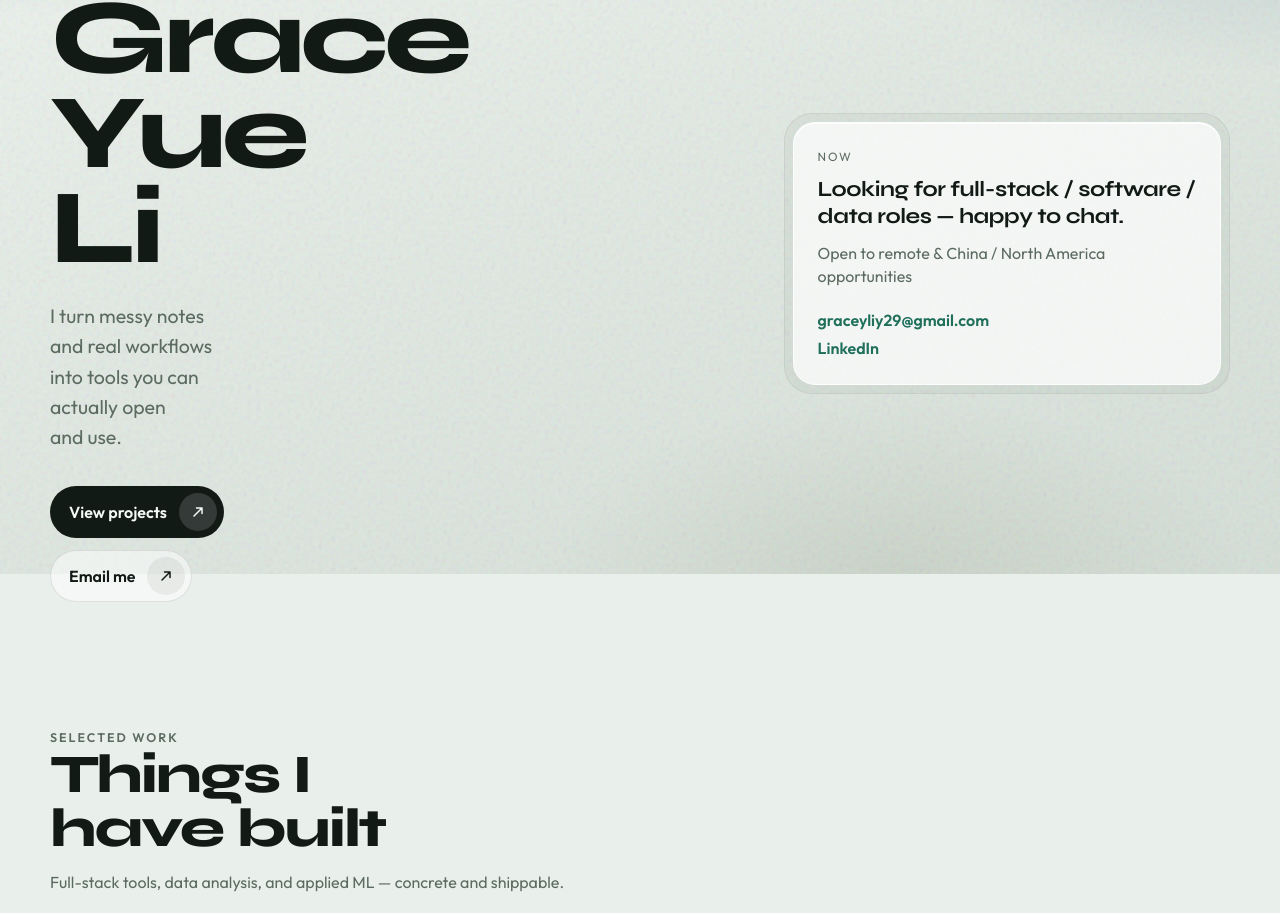
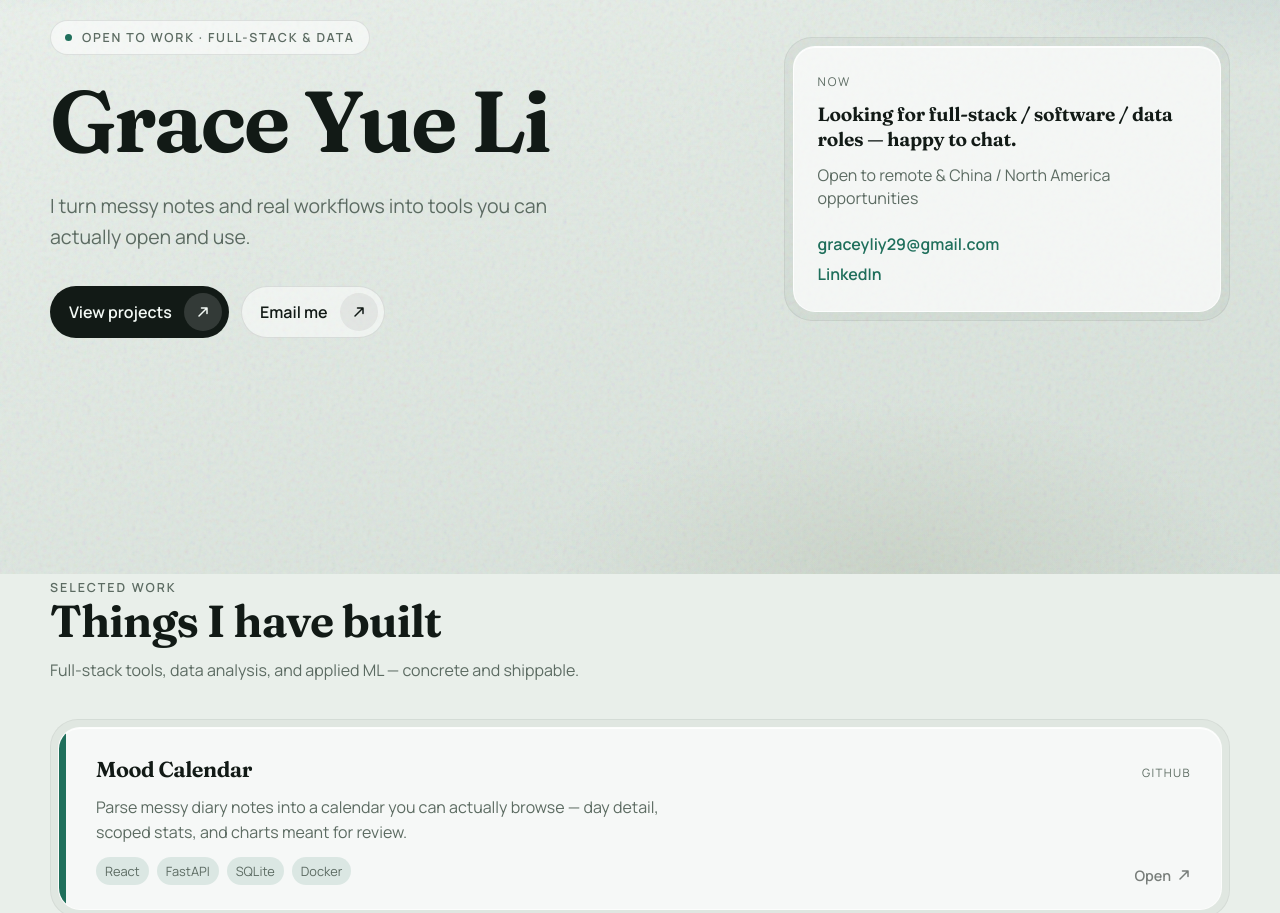
Before and after one commit to QiqiGYL/Portfolio, a React (Vite) app: page / in a window 1280 px wide. Shown: the part 226-1139 px from the top of the page. Built offline with nearby package versions, Linux system fonts and the light colour scheme.

Commit message:
Restore Fraunces/Manrope, single-line name, and full-width project rows.

```diff
--- a/index.html
+++ b/index.html
@@ -11,7 +11,7 @@
     <link rel="preconnect" href="https://fonts.googleapis.com" />
     <link rel="preconnect" href="https://fonts.gstatic.com" crossorigin />
     <link
-      href="https://fonts.googleapis.com/css2?family=Outfit:wght@400;500;600;700&family=Syne:wght@600;700;750&display=swap"
+      href="https://fonts.googleapis.com/css2?family=Fraunces:opsz,wght@9..144,550;9..144,650&family=Manrope:wght@400;500;600;650;700&display=swap"
       rel="stylesheet"
     />
     <title>Grace Yue Li</title>
--- a/src/index.css
+++ b/src/index.css
@@ -6,8 +6,8 @@
   --accent: #1f6f5b;
   --accent-soft: rgba(31, 111, 91, 0.12);
   --ease: cubic-bezier(0.32, 0.72, 0, 1);
-  --display: "Syne", "Segoe UI", sans-serif;
-  --sans: "Outfit", "Segoe UI", sans-serif;
+  --display: "Fraunces", "Times New Roman", serif;
+  --sans: "Manrope", "Segoe UI", sans-serif;
   color: var(--ink);
   background: var(--paper);
   font-family: var(--sans);
@@ -140,7 +140,7 @@ nav a:focus-visible {
 }
 
 .hero-copy {
-  max-width: 18ch;
+  max-width: none;
 }
 
 .status-pill {
@@ -182,11 +182,12 @@ nav a:focus-visible {
 .brand {
   margin: 0;
   font-family: var(--display);
-  font-weight: 750;
-  font-size: clamp(3.4rem, 10vw, 6.6rem);
-  line-height: 0.9;
-  letter-spacing: -0.045em;
-  text-wrap: balance;
+  font-weight: 650;
+  font-size: clamp(2.8rem, 7.5vw, 5.4rem);
+  line-height: 1.02;
+  letter-spacing: -0.03em;
+  white-space: nowrap;
+  max-width: none;
 }
 
 .lede {
@@ -285,10 +286,10 @@ nav a:focus-visible {
 .aside-title {
   margin: 12px 0 0;
   font-family: var(--display);
-  font-size: 1.35rem;
-  font-weight: 700;
-  line-height: 1.25;
-  letter-spacing: -0.02em;
+  font-size: 1.2rem;
+  font-weight: 650;
+  line-height: 1.3;
+  letter-spacing: -0.015em;
 }
 
 .aside-meta {
@@ -344,10 +345,10 @@ nav a:focus-visible {
 .contact-core h2 {
   margin: 0;
   font-family: var(--display);
-  font-size: clamp(2.2rem, 4.5vw, 3.4rem);
-  font-weight: 750;
-  letter-spacing: -0.035em;
-  line-height: 1;
+  font-size: clamp(2rem, 4vw, 2.8rem);
+  font-weight: 650;
+  letter-spacing: -0.02em;
+  line-height: 1.05;
   text-wrap: balance;
 }
 
@@ -363,16 +364,13 @@ nav a:focus-visible {
   margin: 0;
   padding: 0;
   display: grid;
-  grid-template-columns: repeat(12, minmax(0, 1fr));
-  gap: 16px;
+  grid-template-columns: 1fr;
+  gap: 14px;
 }
 
-.bento-item {
-  grid-column: span 6;
-}
-
+.bento-item,
 .bento-item.featured {
-  grid-column: span 12;
+  grid-column: auto;
 }
 
 .bezel {
@@ -429,9 +427,9 @@ a.project-core:hover {
 .project-top h3 {
   margin: 0;
   font-family: var(--display);
-  font-size: clamp(1.35rem, 2.4vw, 1.85rem);
-  font-weight: 720;
-  letter-spacing: -0.03em;
+  font-size: 1.35rem;
+  font-weight: 650;
+  letter-spacing: -0.02em;
 }
 
 .project-body p {
@@ -603,9 +601,14 @@ a.project-core:hover .open-hint {
     max-width: none;
   }
 
+  .brand {
+    white-space: normal;
+    font-size: clamp(2.6rem, 12vw, 4.2rem);
+  }
+
   .bento-item,
   .bento-item.featured {
-    grid-column: span 12;
+    grid-column: auto;
   }
 }
 
```
